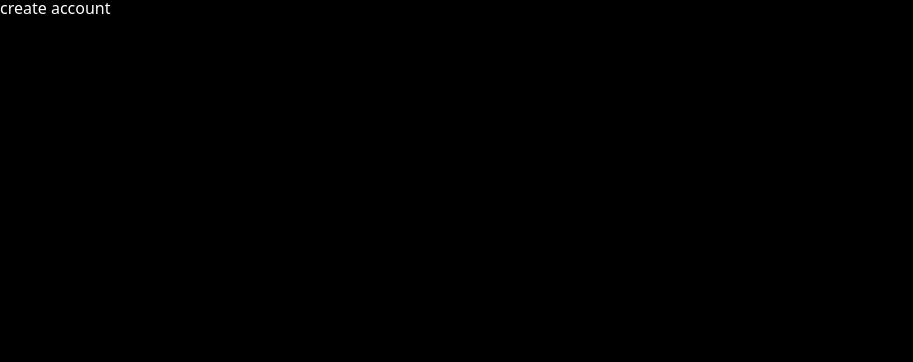
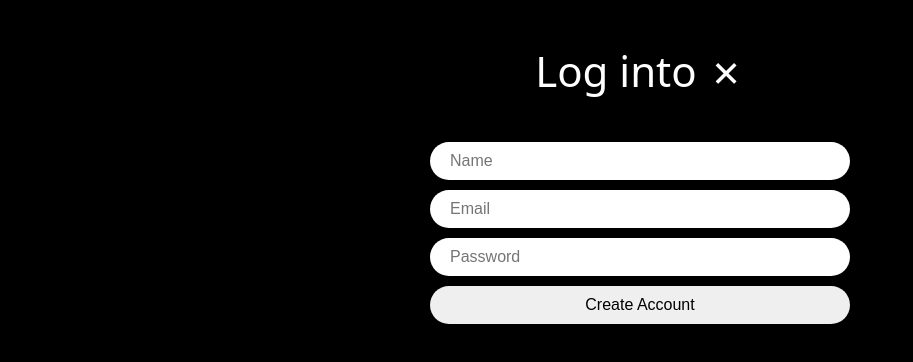
Before and after one commit to haeyeongcho/nwitter-reloaded, a React (Vite) app: page /create-account in a window 1280 px wide. Shown: the top 362 px of the page, without its empty margins (0-913 px from the left). Built offline with nearby package versions, Linux system fonts and the light colour scheme; no server answers.

Commit message:
add firebase

```diff
--- a/package.json
+++ b/package.json
@@ -10,6 +10,7 @@
     "preview": "vite preview"
   },
   "dependencies": {
+    "firebase": "^10.1.0",
     "react": "^18.2.0",
     "react-dom": "^18.2.0",
     "react-router-dom": "^6.14.2",
--- a/src/App.tsx
+++ b/src/App.tsx
@@ -4,10 +4,11 @@ import Home from "./routes/home";
 import Profile from "./routes/profile";
 import Login from "./routes/login";
 import CreateAccount from "./routes/create-account";
-import { createGlobalStyle } from "styled-components";
+import { createGlobalStyle, styled } from "styled-components";
 import reset from "styled-reset";
 import { useEffect, useState } from "react";
 import LoadingScreen from "./components/loading-screen";
+import { auth } from "./firebase";
 
 const router = createBrowserRouter([
   {
@@ -46,10 +47,18 @@ const GlobalStyles = createGlobalStyle`
   }
 `;
 
+const Wrapper = styled.div`
+  height: 100vh;
+  display: flex;
+  justify-content: center;
+`;
+
 function App() {
   const [isLoading, setLoading] = useState(true);
   const init = async () => {
     // wait for firebase
+    await auth.authStateReady();
+
     // setTimeout(() => setIsLoading(false), 2000);
     setLoading(false);
   };
@@ -57,10 +66,10 @@ function App() {
     init();
   }, []);
   return (
-    <>
+    <Wrapper>
       <GlobalStyles />
       {isLoading ? <LoadingScreen /> : <RouterProvider router={router} />}
-    </>
+    </Wrapper>
   );
 }
 
--- a/src/routes/create-account.tsx
+++ b/src/routes/create-account.tsx
@@ -1,3 +1,106 @@
+import { useState } from "react";
+import { styled } from "styled-components";
+
+const Wrapper = styled.div`
+  height: 100%;
+  display: flex;
+  flex-direction: column;
+  align-items: center;
+  width: 420px;
+  padding: 50px 0px;
+`;
+const Title = styled.h1`
+  font-size: 42px;
+`;
+const Form = styled.form`
+  margin-top: 50px;
+  display: flex;
+  flex-direction: column;
+  gap: 10px;
+  width: 100%;
+`;
+const Input = styled.input`
+  padding: 10px 20px;
+  border-radius: 50px;
+  border: none;
+  font-size: 16px;
+  &[type="submit"] {
+    cursor: pointer;
+    &:hover {
+      opacity: 0.8;
+    }
+  }
+`;
+const Error = styled.span`
+  font-weight: 600;
+  color: tomato;
+`;
+
 export default function CreateAccount() {
-  return <h1>create account</h1>;
+  const [isLoading, setLoading] = useState(false);
+  const [name, setName] = useState("");
+  const [email, setEmail] = useState("");
+  const [password, setPassword] = useState("");
+  const [error, setError] = useState("");
+  const onChange = (e: React.ChangeEvent<HTMLInputElement>) => {
+    const {
+      target: { name, value },
+    } = e;
+    if (name === "name") {
+      setName(value);
+    } else if (name === "email") {
+      setEmail(value);
+    } else if (name === "password") {
+      setPassword(value);
+    }
+  };
+  const onSubmit = (e: React.FormEvent<HTMLFormElement>) => {
+    e.preventDefault();
+    try {
+      // create an account
+      // set the name of the user.
+      // redirect to the home page
+    } catch (e) {
+      // setError
+    } finally {
+      setLoading(false);
+    }
+    console.log(name, email, password);
+  };
+  return (
+    <Wrapper>
+      <Title>Log into ✗</Title>
+      <Form onSubmit={onSubmit}>
+        <Input
+          onChange={onChange}
+          name="name"
+          value={name}
+          placeholder="Name"
+          type="text"
+          required
+        />
+        <Input
+          onChange={onChange}
+          name="email"
+          value={email}
+          placeholder="Email"
+          type="email"
+          required
+        />
+        <Input
+          onChange={onChange}
+          name="password"
+          value={password}
+          placeholder="Password"
+          type="password"
+          required
+        />
+        <Input
+          type="submit"
+          value={isLoading ? "Loading..." : "Create Account"}
+        />
+      </Form>
+      {error !== "" ? <Error>{error}</Error> : null}
+    </Wrapper>
+  );
 }
```
Also changed, not shown: 2 other files (tests, documents, lock files or other folders).
